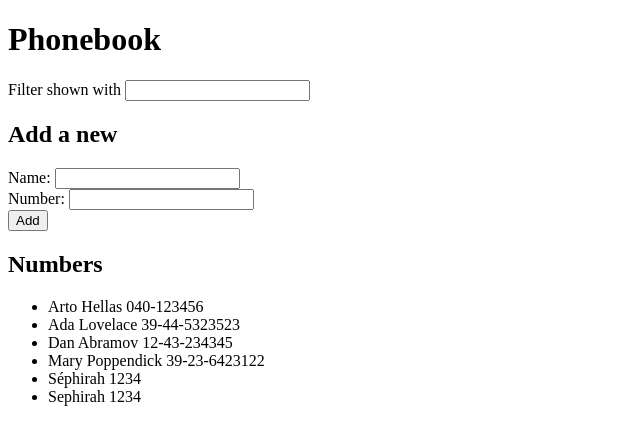
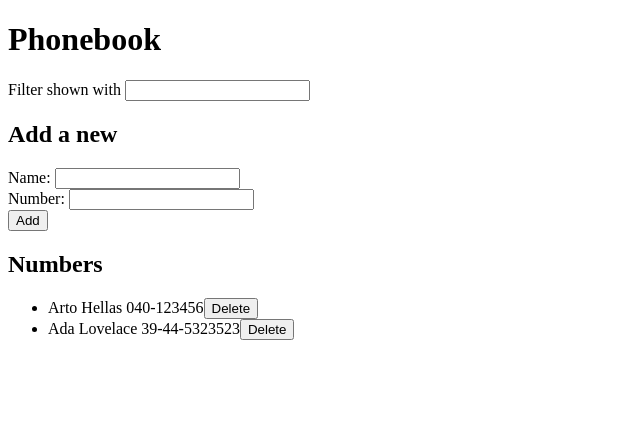
Before and after one commit to Sephydev/full-stack-open-part2, a React (Vite) app in the folder phonebook/: page / in a window 1280 px wide. Shown: the top 444 px of the page, without its empty margins (0-640 px from the left). Built offline with nearby package versions, Linux system fonts and the light colour scheme; data requests are answered from the project's data file.

Commit message:
Add delete function

```diff
--- a/phonebook/db.json
+++ b/phonebook/db.json
@@ -9,26 +9,6 @@
       "name": "Ada Lovelace",
       "number": "39-44-5323523",
       "id": "2"
-    },
-    {
-      "name": "Dan Abramov",
-      "number": "12-43-234345",
-      "id": "3"
-    },
-    {
-      "name": "Mary Poppendick",
-      "number": "39-23-6423122",
-      "id": "4"
-    },
-    {
-      "id": 5,
-      "name": "Séphirah",
-      "number": "1234"
-    },
-    {
-      "id": 6,
-      "name": "Sephirah",
-      "number": "1234"
     }
   ]
 }
--- a/phonebook/src/App.jsx
+++ b/phonebook/src/App.jsx
@@ -32,8 +32,7 @@ const App = () => {
 
     const newPerson = {
       name: newName,
-      number: newNumber,
-      id: persons.length + 1
+      number: newNumber
     }
 
     if (persons.findIndex((person) => person.name.toLowerCase() === newPerson.name.toLowerCase()) !== -1) {
@@ -53,6 +52,14 @@ const App = () => {
   const handleSearch = (event) => {
     setSearch(event.target.value)
   }
+
+  const handleDelete = (id) => {
+    personServices
+      .del(id)
+      .then(() => {
+        setPersons(persons.filter((person) => person.id !== id))
+      })
+  }
   return (
     <div>
       <h1>Phonebook</h1>
@@ -68,7 +75,7 @@ const App = () => {
       />
 
       <h2>Numbers</h2>
-      <Numbers search={search} persons={persons} />
+      <Numbers search={search} persons={persons} handleDelete={handleDelete} />
     </div>
   )
 }
--- a/phonebook/src/components/Numbers.jsx
+++ b/phonebook/src/components/Numbers.jsx
@@ -1,10 +1,11 @@
-const Numbers = ({ search, persons }) => {
+const Numbers = ({ search, persons, handleDelete }) => {
   return (
     <ul>
       {search === "" ?
         persons.map((person) =>
           <li key={person.id}>
             {person.name} {person.number}
+            <button onClick={() => handleDelete(person.id)}>Delete</button>
           </li>
         )
         :
@@ -13,6 +14,7 @@ const Numbers = ({ search, persons }) => {
           .map((person) =>
             <li key={person.id}>
               {person.name} {person.number}
+              <button onClick={() => handleDelete(person.id)}>Delete</button>
             </li>
           )
 
--- a/phonebook/src/services/personServices.js
+++ b/phonebook/src/services/personServices.js
@@ -12,4 +12,9 @@ const create = (newPerson) => {
   return request.then(response => response.data)
 }
 
-export default { getAll, create }
+const del = (id) => {
+  const request = axios.delete(`${baseUrl}/${id}`)
+  return request
+}
+
+export default { getAll, create, del }
```
